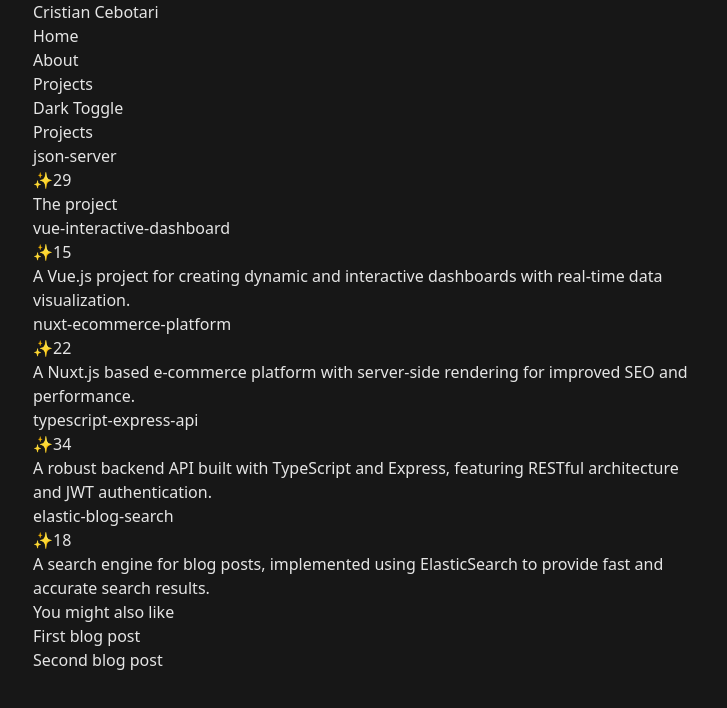
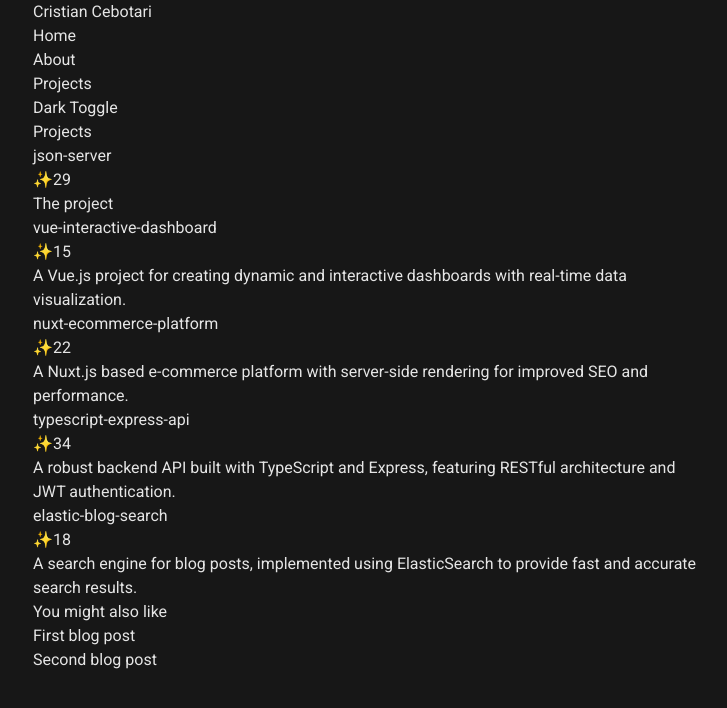
Before and after one commit to Eravity/NextJS-blog, a Next.js app: page /About/Projects in a window 1280 px wide. Shown: the top 708 px of the page, without its empty margins (271-998 px from the left). Built offline with nearby package versions, Linux system fonts and the light colour scheme; data requests are answered from the project's data file.

Commit message:
change font

```diff
--- a/package.json
+++ b/package.json
@@ -7,13 +7,15 @@
     "build": "next build",
     "start": "next start",
     "lint": "next lint",
-    "server": "json-server --watch db.json --port 3001"
+    "server": "json-server --watch db.json --port 3001",
+    "all": "concurrently \"next dev\" \"json-server --watch db.json --port 3001\""
   },
   "dependencies": {
     "json-server": "^0.17.4",
     "next": "15.1.2",
     "react": "^19.0.0",
-    "react-dom": "^19.0.0"
+    "react-dom": "^19.0.0",
+    "concurrently": "^7.0.0"
   },
   "devDependencies": {
     "@eslint/eslintrc": "^3",
--- a/src/app/_components/Card.tsx
+++ b/src/app/_components/Card.tsx
@@ -4,5 +4,11 @@
 };
 
 export default function Card({ children, className }: CardProps) {
-  return <div className={`${className} border border-neutral-700 hover:border-neutral-500 rounded-lg p-3`}>{children}</div>;
+  return (
+    <div
+      className={`${className} border border-neutral-700 hover:border-neutral-500 duration-150 rounded-lg p-3`}
+    >
+      {children}
+    </div>
+  );
 }
--- /dev/null
+++ b/src/app/fonts.tsx
@@ -0,0 +1,10 @@
+import { Inter, Roboto } from "next/font/google";
+
+export const inter = Inter({
+  subsets: ["latin"],
+});
+
+export const roboto = Roboto({
+  weight: ["400", "700"],
+  subsets: ["latin"],
+});
--- a/src/app/layout.tsx
+++ b/src/app/layout.tsx
@@ -1,17 +1,8 @@
 import type { Metadata } from "next";
-import { Geist, Geist_Mono } from "next/font/google";
 import "./globals.css";
 import Header from "./_components/Header";
+import { inter, roboto } from "./fonts";
 
-const geistSans = Geist({
-  variable: "--font-geist-sans",
-  subsets: ["latin"],
-});
-
-const geistMono = Geist_Mono({
-  variable: "--font-geist-mono",
-  subsets: ["latin"],
-});
 
 export const metadata: Metadata = {
   title: "NextJS",
@@ -26,7 +17,7 @@
   return (
     <html lang="en">
       <body
-        className={`${geistSans.variable} ${geistMono.variable} mx-auto antialiased`}
+        className={`${inter.className} ${roboto.className} mx-auto antialiased`}
       >
         <header>
           <Header />
```
Also changed, not shown: 1 other file (tests, documents, lock files or other folders).
